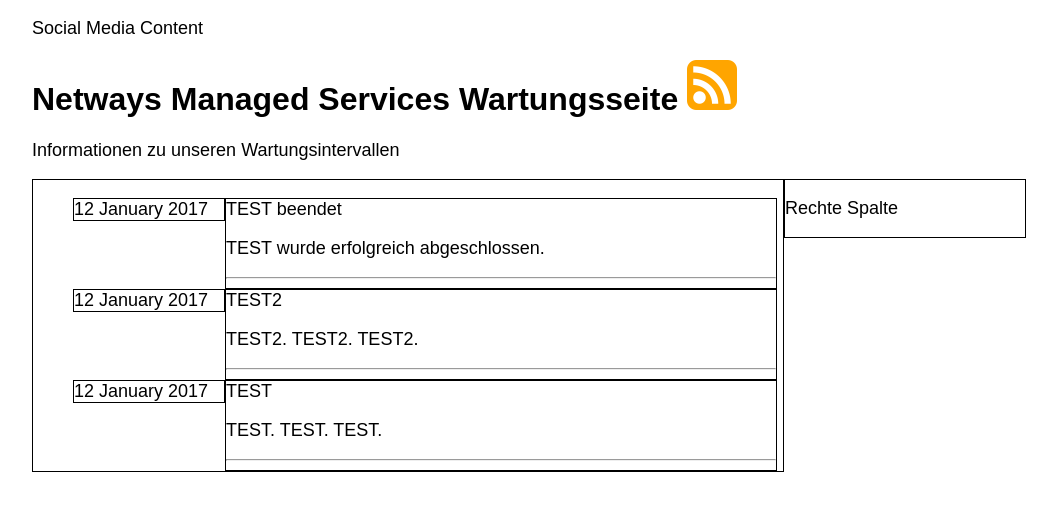
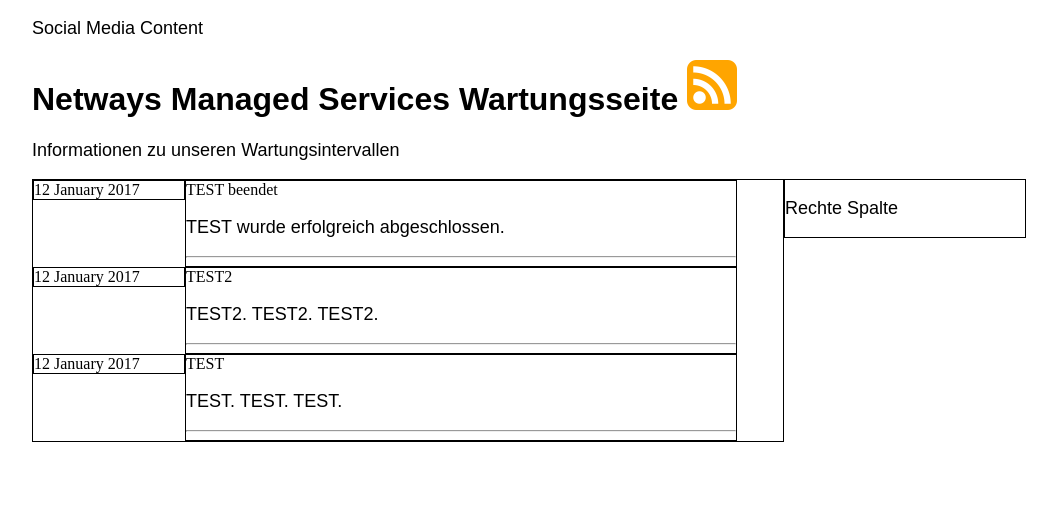
Before and after one commit to Storagegirl/storagegirl.github.io, a Jekyll site: the page built from index.html, in a window 1280 px wide. Shown: the top 511 px of the page, without its empty margins (108-1165 px from the left). Built offline with Jekyll 4.4.1, drawn with Linux system fonts in a browser that asks for light colours.

Commit message:
Update index.html

```diff
--- a/index.html
+++ b/index.html
@@ -14,8 +14,8 @@
 	<p>Informationen zu unseren Wartungsintervallen</p>
 	</div>
 
-	<div id="container2" style="float:left; width:750px; border: 1px solid black; padding-left: 0px">
-		<ul class="posts">
+	<div id="container2" style="float:left; width:750px; border: 1px solid black;">
+		<div class="posts">
 		{% for post in site.posts %}
 		<div class=boxdate>
 	      	{{ post.date | date_to_long_string }}
@@ -26,7 +26,7 @@
 	    	<hr>
 		</div>
 	  	{% endfor %}
-		</ul>
+		</div>
 	</div>
 
 	<div id="container3" style="float:left; width:240px; border: 1px solid black">
```
